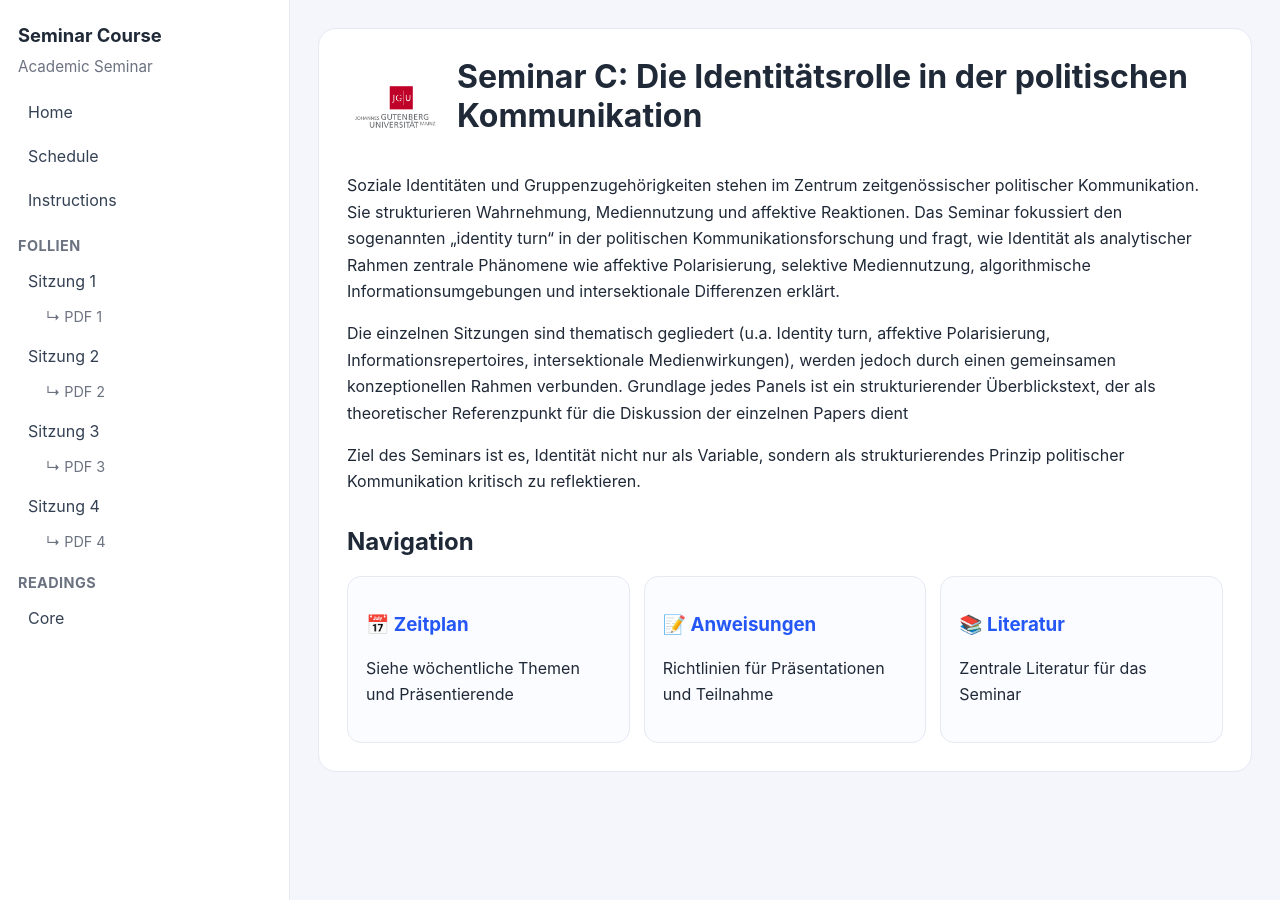
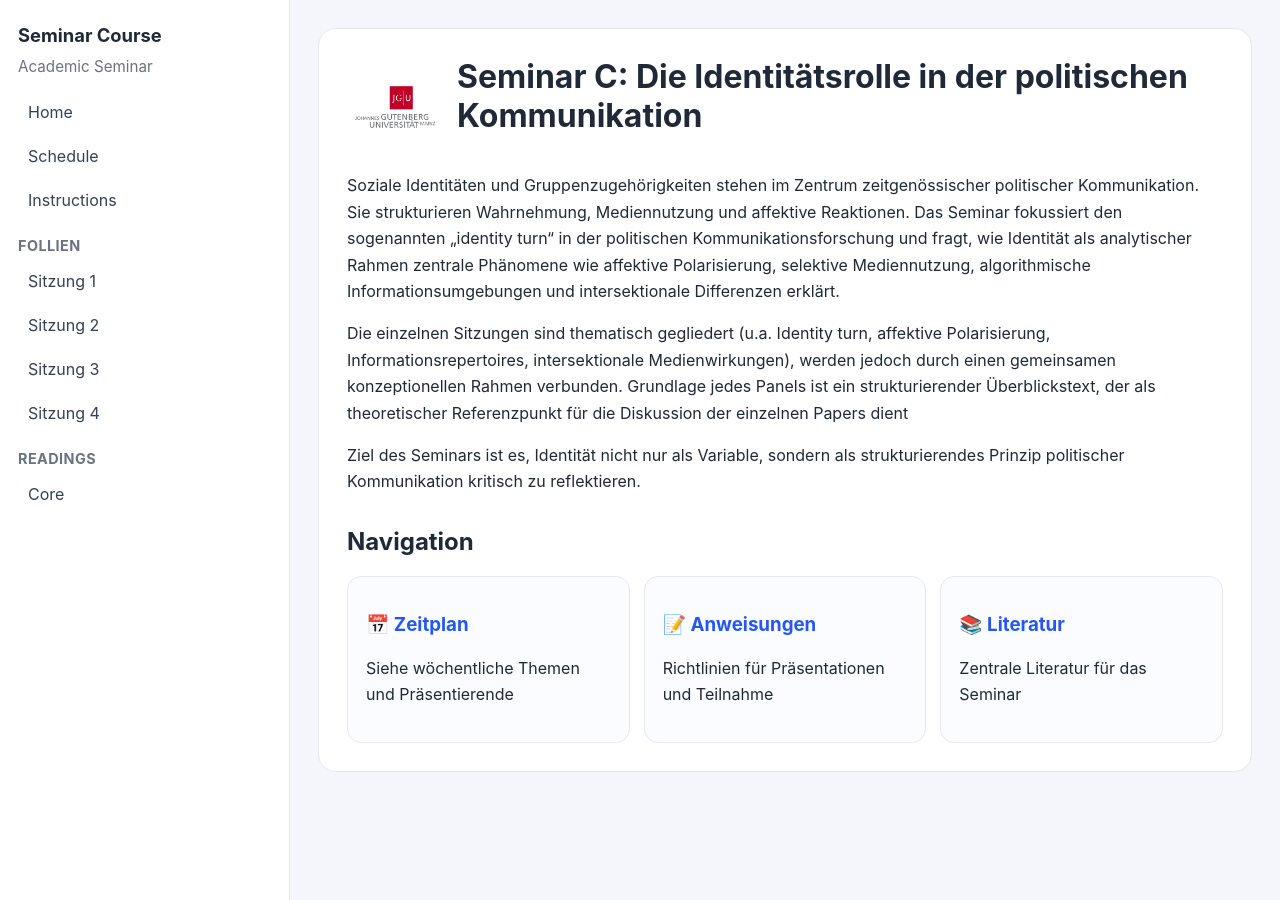
Before and after one commit to bellasgon/SeminarC_Sommer, a Jekyll site: the page built from index.md, in a window 1280 px wide. Built offline with Jekyll 4.4.1, drawn with Linux system fonts in a browser that asks for light colours.

Commit message:
Remove slide paths from follien sessions
Removed slide paths for multiple sessions in follien.

```diff
--- a/_config.yml
+++ b/_config.yml
@@ -27,16 +27,12 @@ course_navigation:
   follien:
     - title: Sitzung 1
       path: /seminars/week01
-      slides: /assets/follien/1.pdf
     - title: Sitzung 2
       path: /seminars/week02
-      slides: /assets/follien/2.pdf
     - title: Sitzung 3
       path: /seminars/week03
-      slides: /assets/follien/3.pdf
     - title: Sitzung 4
       path: /seminars/week04
-      slides: /assets/follien/4.pdf
 
   readings:
     - title: Core
```
